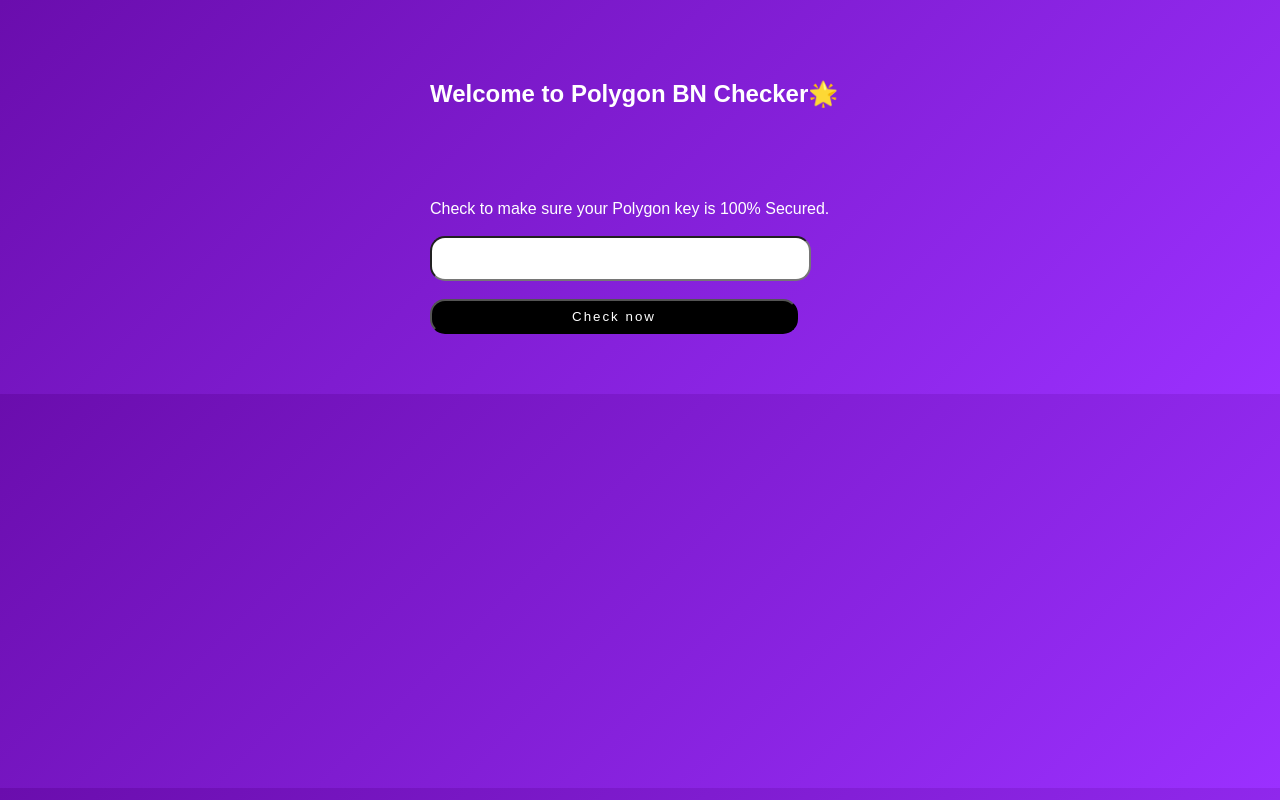
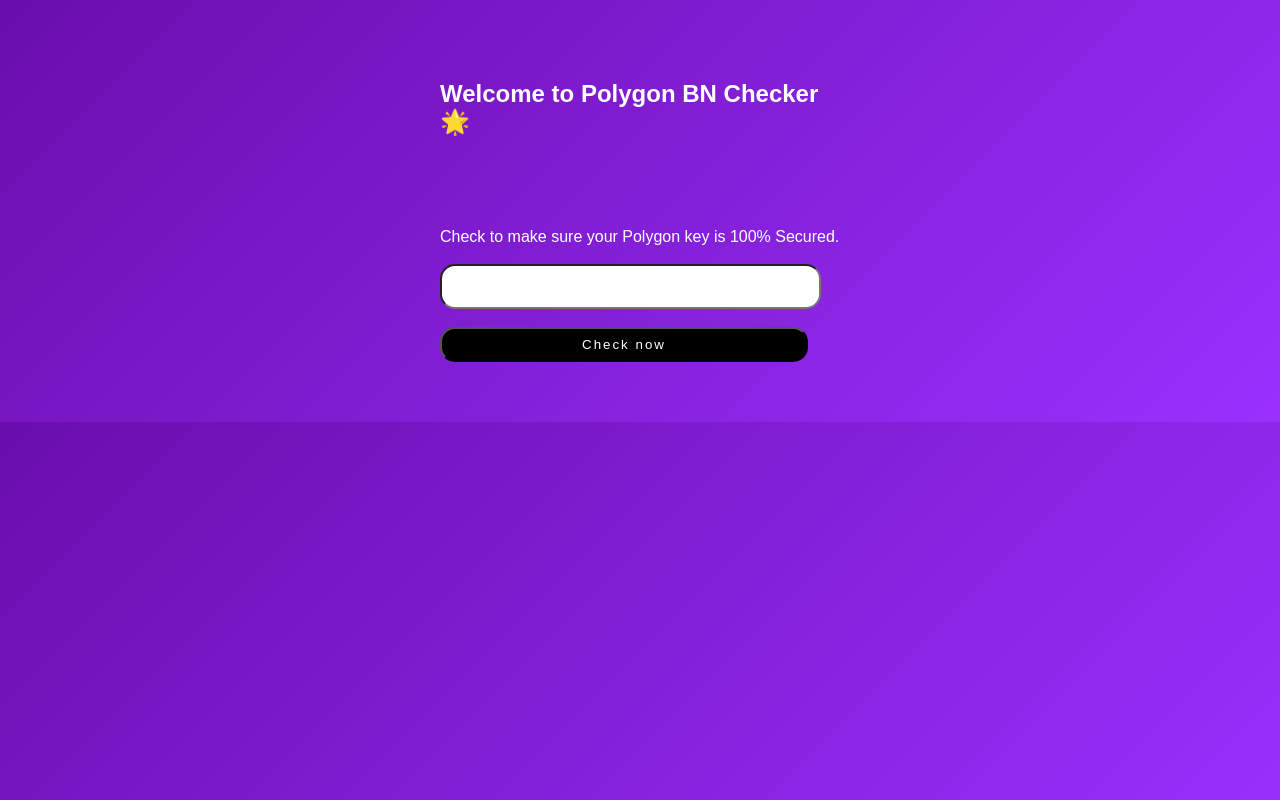
Before and after one commit to PolygonBn/PolygonBN, a plain HTML site: page index.html in a window 1280 px wide. Drawn offline with nearby package versions, Linux system fonts and the light colour scheme.

Commit message:
Update index.html

```diff
--- a/index.html
+++ b/index.html
@@ -10,7 +10,7 @@
     body {
       font-family: Arial, sans-serif;
       background: linear-gradient(135deg, #6a0dad, #9b30ff);
-      max-width: 420px;
+      max-width: 400px;
       margin: 40px auto;
       padding: 20px;
 
@@ -105,4 +105,5 @@
   <!-- Popup Notification -->
   <div id="popup" class="popup"></div>
 </body>
+
 </html>
```
